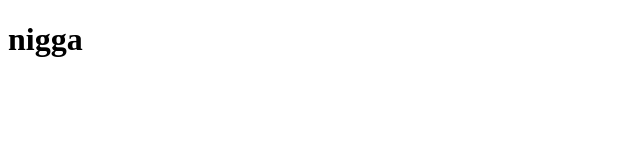
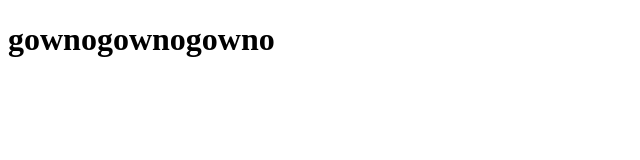
Before and after one commit to skubaj/noxis.site, a website: page index.html in a window 1280 px wide. Shown: the whole page, without its empty margins (0-640 px from the left). Drawn offline with Linux system fonts and the light colour scheme.

Commit message:
Update index.html

```diff
--- a/index.html
+++ b/index.html
@@ -2,7 +2,7 @@
 <html>
 <body>
 
-<h1>nigga</h1>
+<h1>gownogownogowno</h1>
 
 <p></p>
 
```
